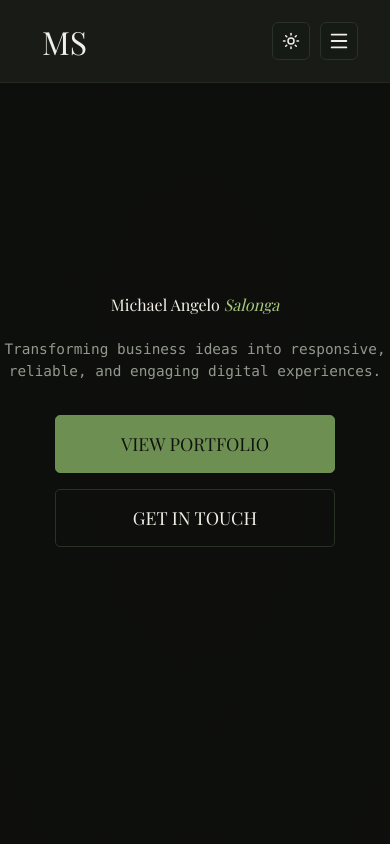
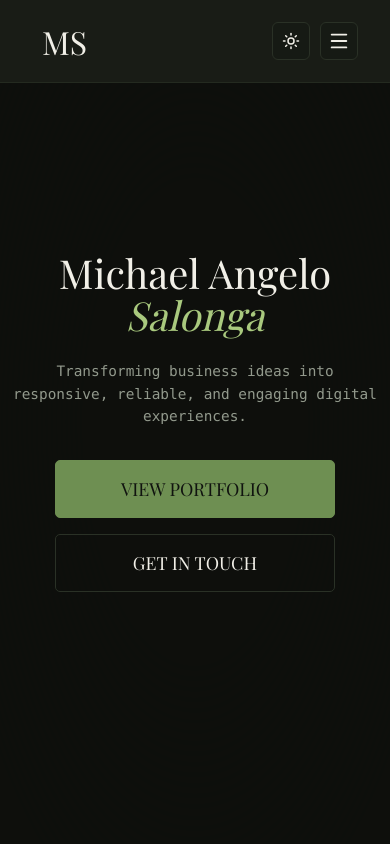
Before and after one commit to MichaelAngelo-Khel-ops/main-portfolio, a React (Vite) app: page / in a window 390 px wide. Shown: the top 844 px of the page. Built offline with nearby package versions, Linux system fonts and the light colour scheme; a web font is replaced by a local one.

Commit message:
internal changes and hot fix

```diff
--- a/src/components/Banner.css
+++ b/src/components/Banner.css
@@ -42,7 +42,6 @@
     align-items: center;
     justify-content: center;
     flex-direction: column;
-    gap: var(--banner-text-gap);
     padding: var(--banner-content-padding);
     text-align: center;
     box-sizing: border-box;
--- a/src/components/Experiences.css
+++ b/src/components/Experiences.css
@@ -116,7 +116,7 @@
 
 @media (max-width: 768px) {
   .experiences-section {
-    padding: 70px 20px;
+    padding: 5rem 2rem;
   }
 
   .experiences-section__heading {
@@ -140,4 +140,8 @@
     font-size: 0.95rem;
     line-height: 1.7;
   }
+
+  .experiences-section__container {
+    padding: 0;
+  }
 }
--- a/src/components/ProjectAccordion.css
+++ b/src/components/ProjectAccordion.css
@@ -225,6 +225,10 @@
     gap: 35px;
   }
 
+  .projects__container {
+    padding: 0;
+  }
+
   .projects__header {
     margin-bottom: 50px;
   }
@@ -236,7 +240,7 @@
 
 @media (max-width: 600px) {
   .projects {
-    padding: 65px 20px;
+    padding: 5rem 2rem;
   }
 
   .project__trigger {
--- a/src/index.css
+++ b/src/index.css
@@ -55,6 +55,8 @@
   --font-subheading--weight: 400;
   --font-subheading--size: 16px;
   --mobile-h1-size: 36px;
+  --banner-mobile-title-size: 40px;
+  --banner-content-padding: 0.5rem;
 
 }
 
```
